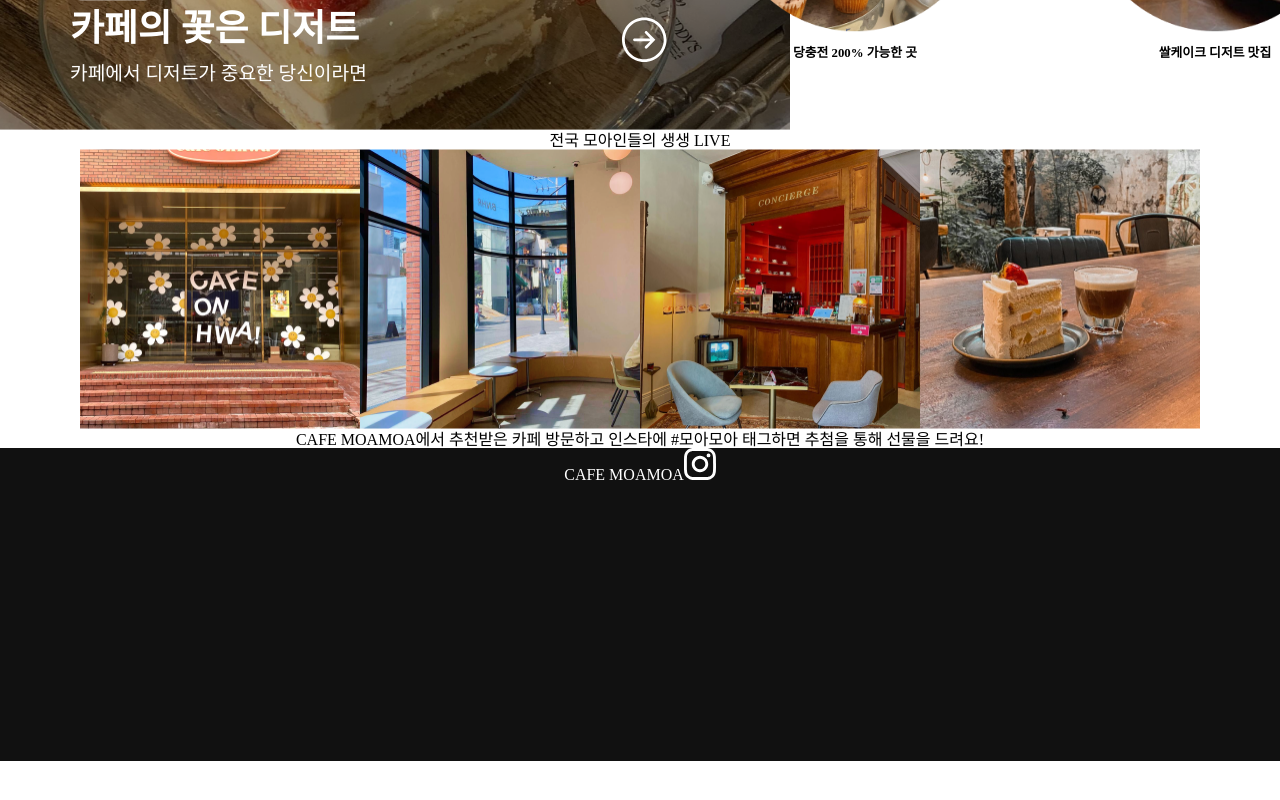
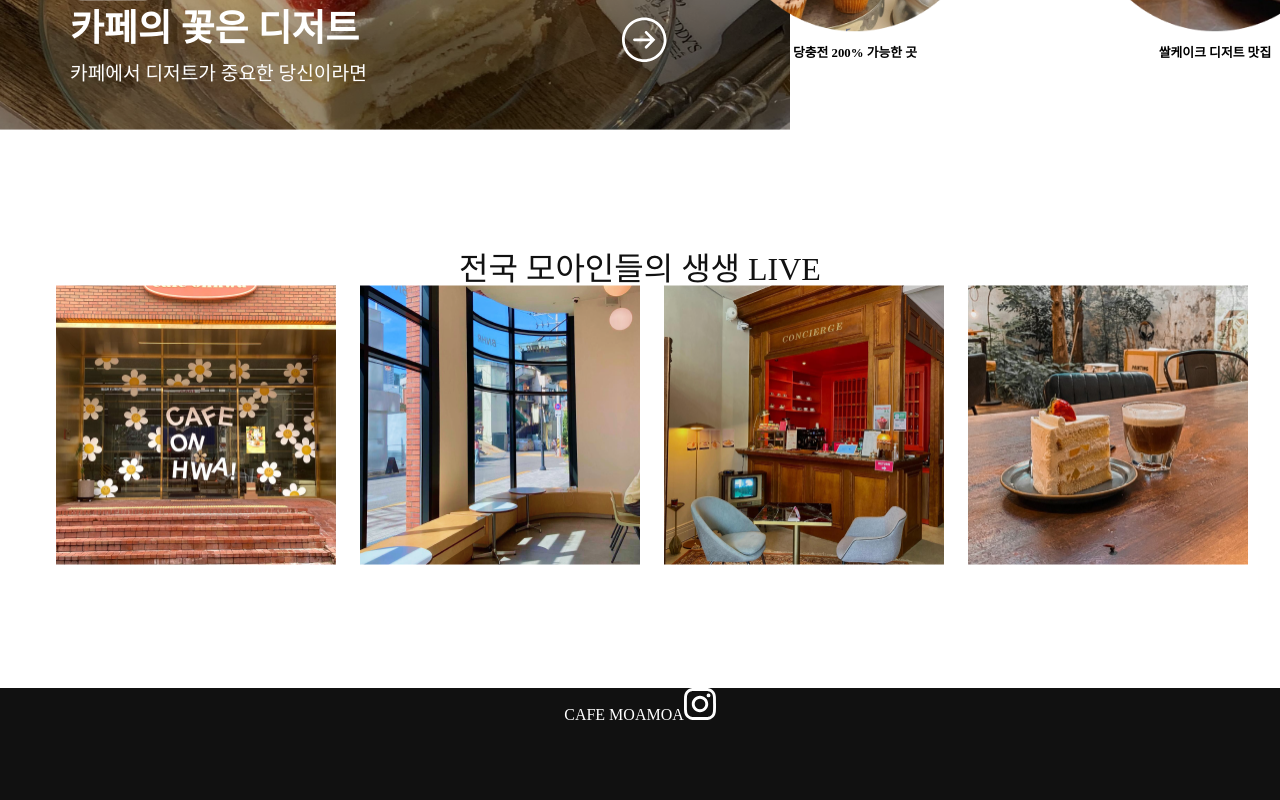
Before and after one commit to guswjddudwo/cafe-moamoa, a React (Create React App) app: page / in a window 1280 px wide. Shown: the part 3478-4278 px from the top of the page. Before the commit the page ends 4239 px from the top, so only its background shows below. Built offline with nearby package versions, Linux system fonts and the light colour scheme.

Commit message:
review 작업중

```diff
--- a/src/components/Footer.js
+++ b/src/components/Footer.js
@@ -6,6 +6,7 @@
   width: 100%;
   height: 313px;
   background-color: #111111;
+  margin-top: 120px;
 `;
 
 const Text = styled.span`
--- a/src/pages/Review.js
+++ b/src/pages/Review.js
@@ -1,32 +1,53 @@
 import styled from "styled-components";
 import images from "../utils/importImages";
 
+const Container = styled.div`
+  width: 100%;
+  margin: 0 auto;
+`;
+
+const ReviewWrapper = styled.div`
+  width: 100%;
+  margin: 0 auto;
+  margin-top: 120px;
+`;
+
+const ReviewText = styled.div`
+  /* width: 50%; */
+  margin: 0;
+`;
+
+const TitleText = styled.span`
+  color: #111111;
+  font-size: 2rem;
+  text-align: left;
+`;
+
+const ReviewImagesWrapper = styled.div`
+  width: 100%;
+`;
 const Img = styled.img`
   width: 280px;
   height: 280px;
+  margin-left: 24px;
 `;
 
 function Review() {
   return (
-    <>
-      <div>
-        <div>
-          <span>전국 모아인들의 생생 LIVE</span>
-        </div>
-        <div>
+    <Container>
+      <ReviewWrapper>
+        <ReviewText>
+          <TitleText>전국 모아인들의 생생 LIVE</TitleText>
+          <span></span>
+        </ReviewText>
+        <ReviewImagesWrapper>
           <Img src={images["review-1"]} />
           <Img src={images["review-2"]} />
           <Img src={images["review-3"]} />
           <Img src={images["review-4"]} />
-        </div>
-      </div>
-      <div>
-        <span>
-          CAFE MOAMOA에서 추천받은 카페 방문하고 인스타에 #모아모아 태그하면
-          추첨을 통해 선물을 드려요!
-        </span>
-      </div>
-    </>
+        </ReviewImagesWrapper>
+      </ReviewWrapper>
+    </Container>
   );
 }
 
```
